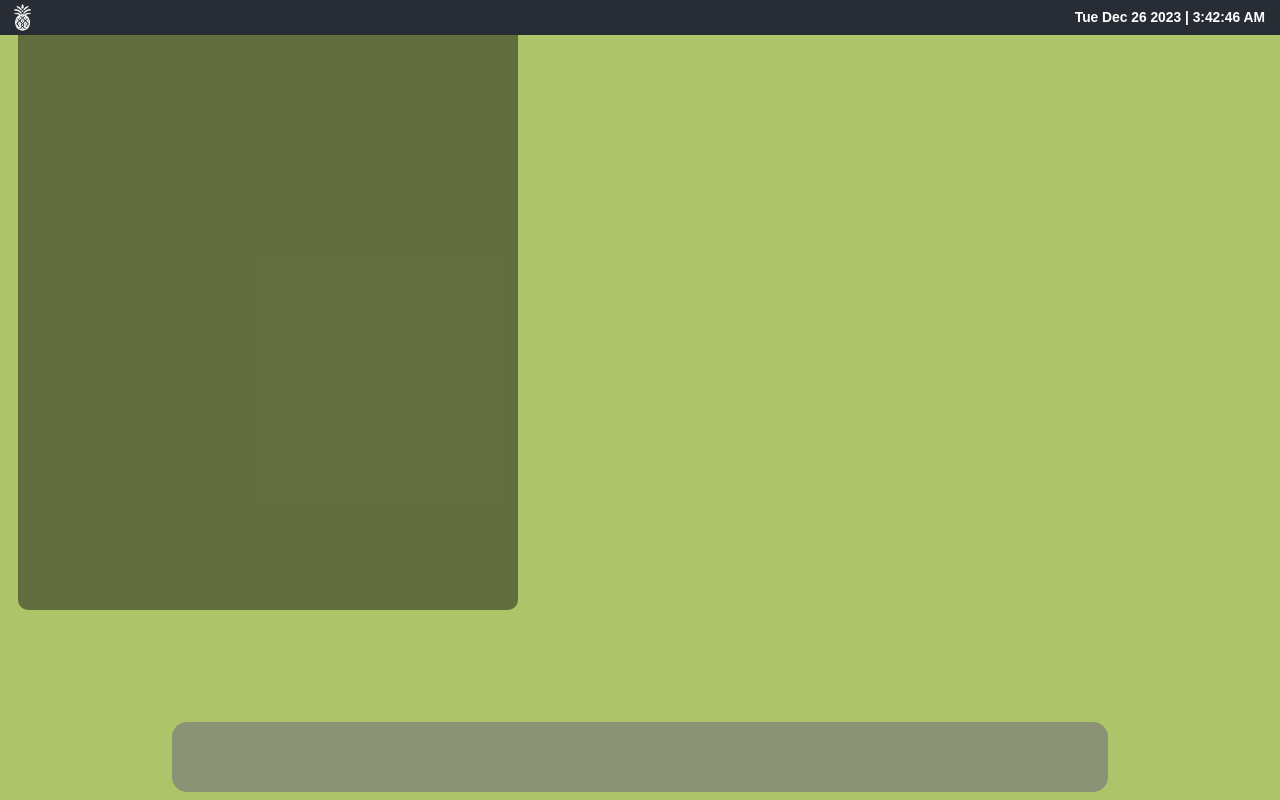
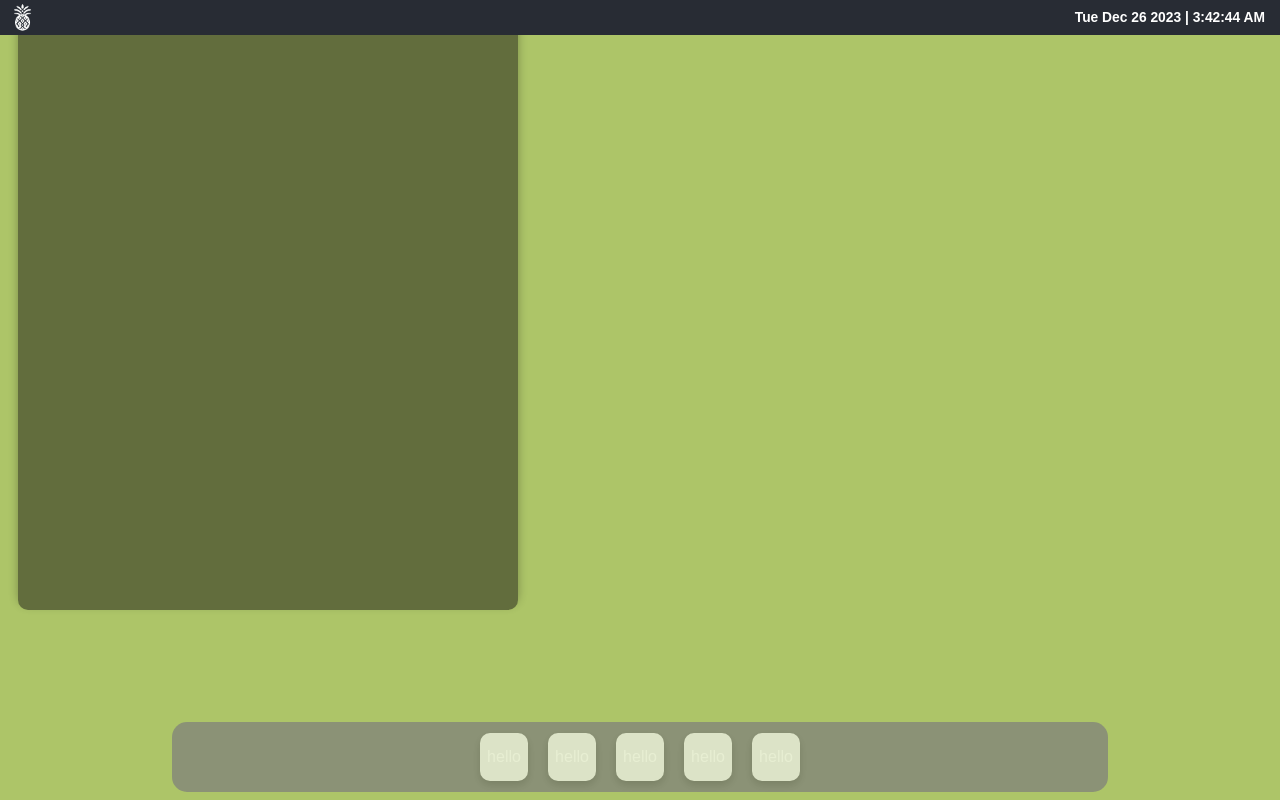
Before and after one commit to shahman27/Mac-Portfolio-Website, a React (Create React App) app in the folder portfolio-website/: page / in a window 1280 px wide. Built offline with nearby package versions, Linux system fonts and the light colour scheme; a web font is replaced by a local one.

Commit message:
added app icon to the dock

```diff
--- /dev/null
+++ b/portfolio-website/src/components/AppIcon.js
@@ -0,0 +1,12 @@
+import React from "react";
+import "../styles/app-icon.css";
+
+function AppIcon(props) {
+    return (
+        <div className="app-icon">
+            <h> hello </h>
+        </div>
+    )
+}
+
+export default AppIcon;
--- a/portfolio-website/src/components/Dock.js
+++ b/portfolio-website/src/components/Dock.js
@@ -1,10 +1,15 @@
 import React from "react";
 import "../styles/dock.css";
+import AppIcon from "./AppIcon";
 
 function Dock() {
     return (
         <div className="dock">
-
+            <AppIcon />
+            <AppIcon />
+            <AppIcon />
+            <AppIcon />
+            <AppIcon />
         </div>
     )
 }
--- a/portfolio-website/src/styles/WebPage.css
+++ b/portfolio-website/src/styles/WebPage.css
@@ -13,6 +13,7 @@
     align-items: center; /* Vertically center content */
     margin: 10px; /* Spacing around the rectangle */
     border-radius: 10px; /* Rounded corners for aesthetics */
+    box-shadow: 0 -5px 10px rgba(0,0,0,0.3); /* Optional: adds a subtle shadow above the rectangle */
     /* Add other styles such as border, padding, etc., as needed */
   }
 
@@ -36,8 +37,8 @@
 }
 
 .circle {
-    width: 10px;
-    height: 10px;
+    width: 11px;
+    height: 11px;
     border-radius: 50%;
     background-color: #333;
     margin-right: 4px; /* Adjust space between circles */
--- /dev/null
+++ b/portfolio-website/src/styles/app-icon.css
@@ -0,0 +1,24 @@
+/* App Icon Container */
+.app-icon {
+    width: 48px; /* Adjust the width as needed */
+    height: 48px; /* Adjust the height as needed */
+    border-radius: 10px; /* Gives the icon rounded corners */
+    background-color: #f0f0f0; /* Light grey background, you can use an image or a gradient */
+    display: flex;
+    justify-content: center;
+    align-items: center;
+    box-shadow: 0 4px 8px rgba(0, 0, 0, 0.2); /* Adds a subtle shadow for depth */
+    transition: transform 0.3s ease, box-shadow 0.3s ease; /* Smooth transitions for interaction */
+  }
+
+  /* App Icon Image (Assuming you're using an img tag within the .app-icon container) */
+  .app-icon img {
+    max-width: 60%; /* Adjust the size of the icon image */
+    max-height: 60%; /* Adjust the size of the icon image */
+  }
+
+  /* Hover Effects */
+  .app-icon:hover {
+    transform: translateY(-5px); /* Slightly raises the icon */
+    box-shadow: 0 6px 12px rgba(0, 0, 0, 0.3); /* Makes the shadow deeper */
+  }
--- a/portfolio-website/src/styles/dock.css
+++ b/portfolio-website/src/styles/dock.css
@@ -12,4 +12,20 @@
     padding: 10px 20px; /* Padding on top and bottom */
     opacity: 0.7; /* Transparent background */
     /* box-shadow: 0 -2px 5px rgba(0,0,0,0.3); Optional: adds a subtle shadow above the rectangle */
+    display:flex; /* Aligns the icons horizontally */
+    justify-content: center; /* This centers the items on the main-axis (horizontally) */
+    align-items: center; /* This centers the items on the cross-axis (vertically) */
+    gap: 20px; /* Adds space between each AppIcon component */
   }
+/*
+  .dock {
+    display: flex;
+    justify-content: center;
+    align-items: center;
+    padding: 10px;
+    gap: 20px;
+    background-color: #333;
+    border-radius: 10px;
+    box-shadow: 0 4px 8px rgba(0, 0, 0, 0.2);
+}
+   */
```
